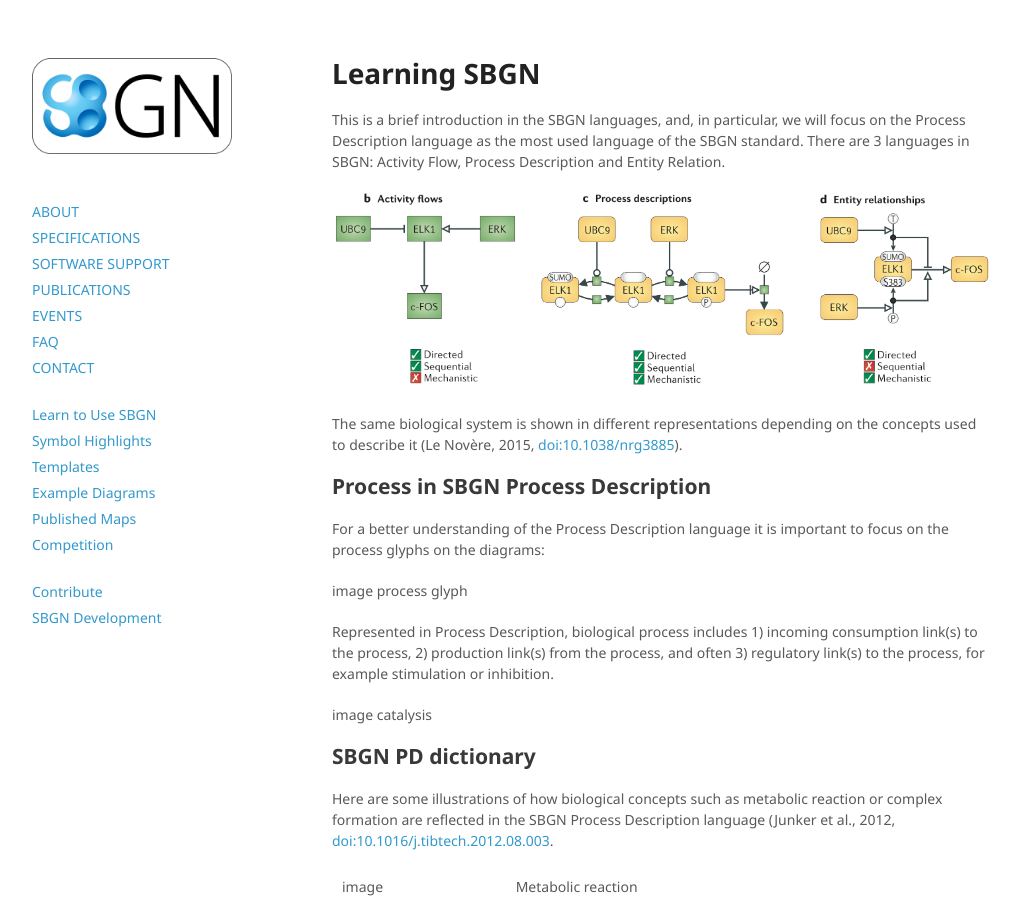
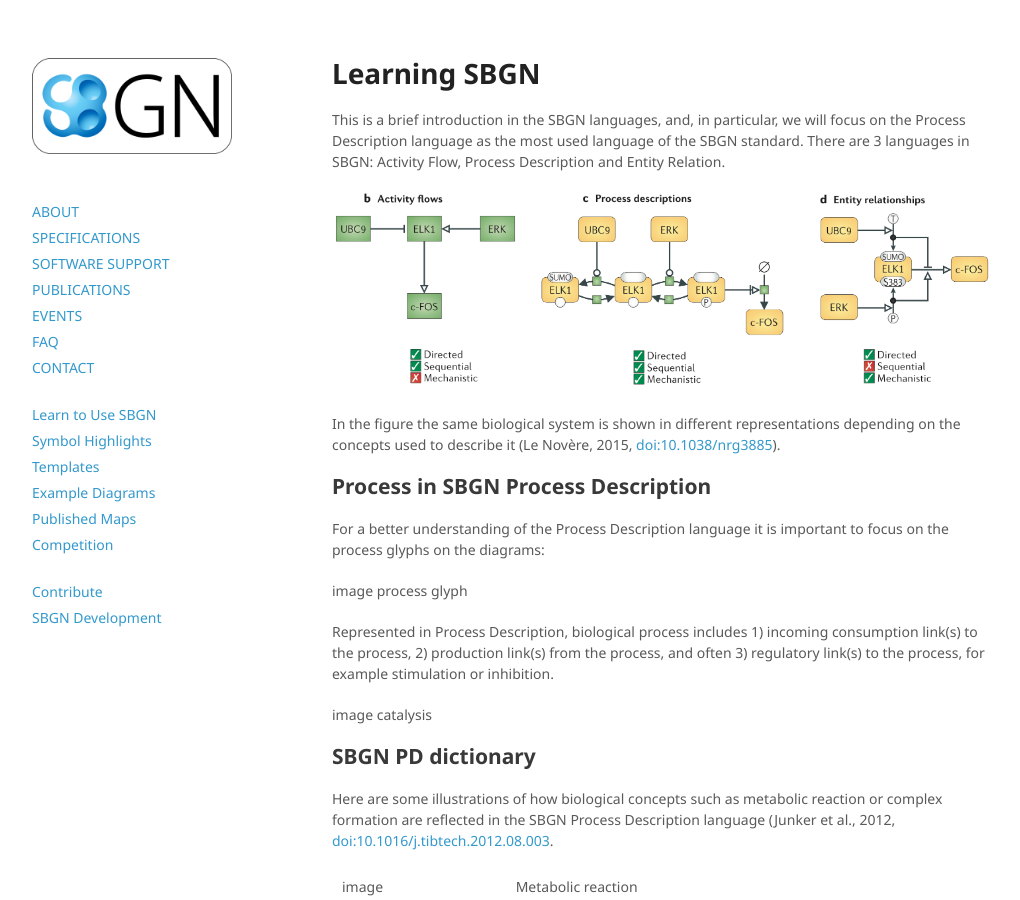
Before and after one commit to sbgn/sbgn, a Jekyll site: the page built from docs/learning_sbgn.md, in a window 1280 px wide and 900 px high. Shown: the whole window, without its empty margins (128-1148 px from the left). Built offline with Jekyll 4.4.1, drawn with Linux system fonts in a browser that asks for light colours; nearby versions of some CDN libraries.

Commit message:
Update learning_sbgn.md

```diff
--- a/docs/learning_sbgn.md
+++ b/docs/learning_sbgn.md
@@ -10,7 +10,7 @@
 
 ![Repersentations](/sbgn/images/learning/lenovere_representations.png)
 
-The same biological system is shown in different representations depending on the concepts used to describe it (Le Novère, 2015, [doi:10.1038/nrg3885](https://dx.doi.org/10.1038/nrg3885)).
+In the figure the same biological system is shown in different representations depending on the concepts used to describe it (Le Novère, 2015, [doi:10.1038/nrg3885](https://dx.doi.org/10.1038/nrg3885)).
 
 ## Process in SBGN Process Description
 
```
